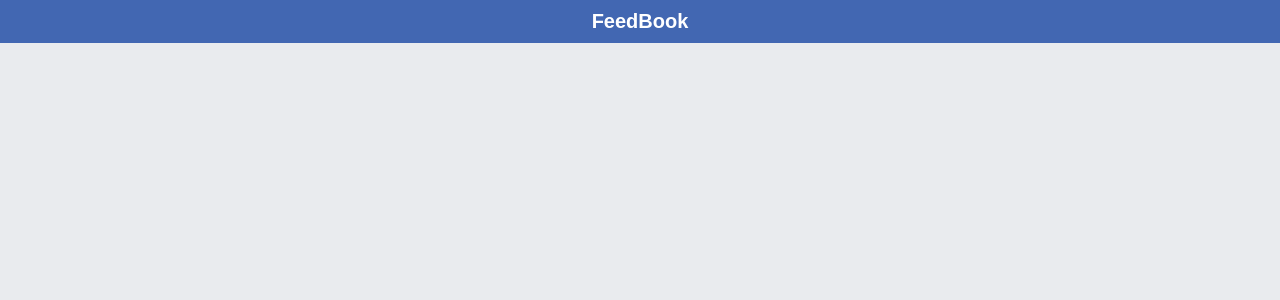
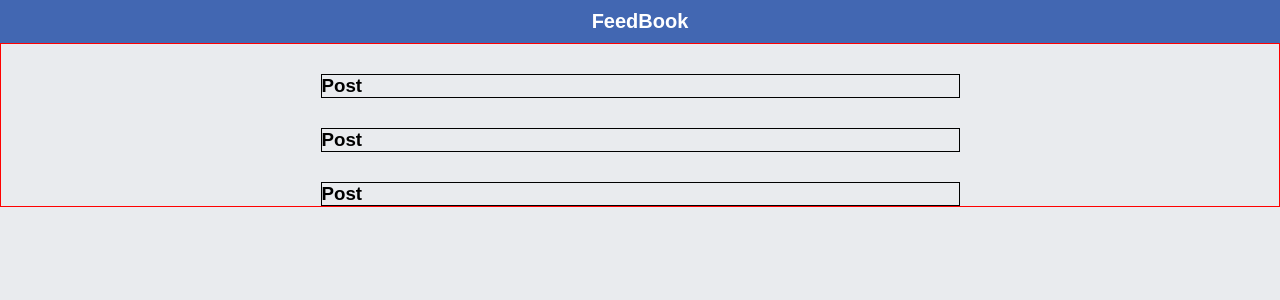
Before and after one commit to kassiosilva/feed-reactjs, a React app: page / in a window 1280 px wide. Shown: the top 300 px of the page. Built offline with nearby package versions, Linux system fonts and the light colour scheme.

Commit message:
Estilizando componente Post

```diff
--- a/src/components/App.js
+++ b/src/components/App.js
@@ -1,13 +1,22 @@
-import React, { Component } from 'react';
+import React, { Component, Fragment } from 'react';
 
 import Header from './Header';
+import Post from './Post';
 
 import '../styles/styles.scss';
 
 export default class App extends Component {
   render() {
-    // const { titulo } = this.state;
+    return (
+      <Fragment>
+        <Header />
 
-    return <Header />;
+        <main className="containerPosts">
+          <Post />
+          <Post />
+          <Post />
+        </main>
+      </Fragment>
+    );
   }
 }
--- /dev/null
+++ b/src/components/Post.js
@@ -0,0 +1,9 @@
+import React from 'react';
+
+const Post = () => (
+  <div className="post">
+    <h3>Post</h3>
+  </div>
+);
+
+export default Post;
--- a/src/styles/styles.scss
+++ b/src/styles/styles.scss
@@ -24,3 +24,17 @@
     font-size: 20px;
   }
 }
+
+.containerPosts {
+  border: 1px solid red;
+  display: flex;
+  flex-direction: column;
+  justify-content: space-around;
+  align-items: center;
+
+  .post {
+    margin-top: 30px;
+    border: 1px solid black;
+    width: 50%;
+  }
+}
```
